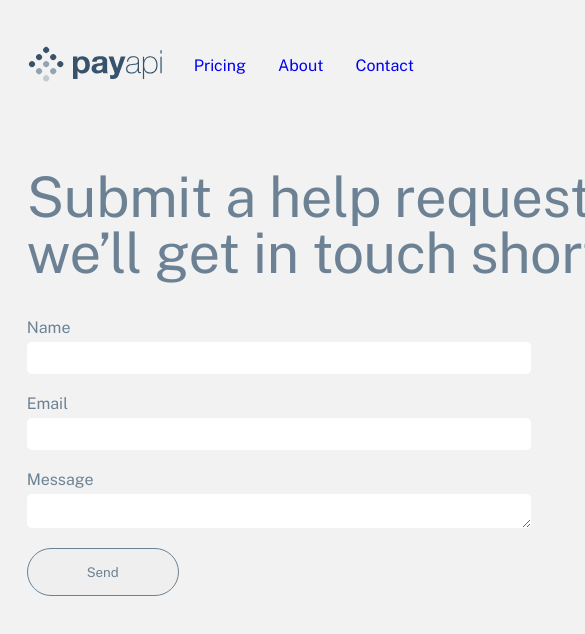
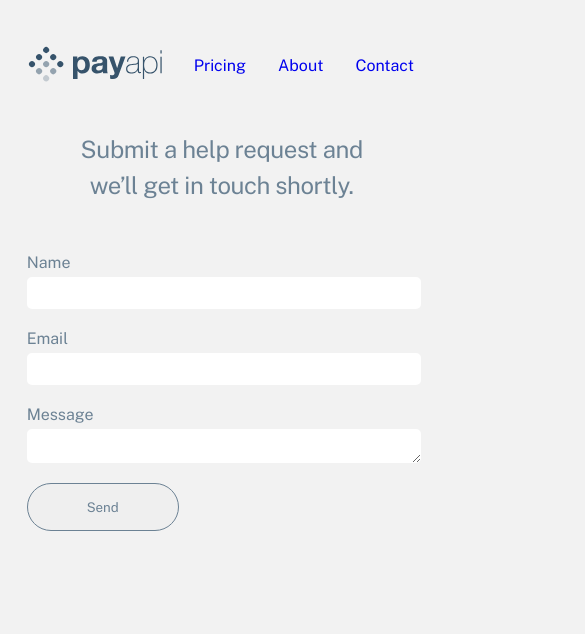
Before and after one commit to shaunvan119/payapi-website, a React (Create React App) app: page /contactUs in a window 390 px wide. Shown: the top 634 px of the page, 585 px wide, since content can reach past the window. Built offline with nearby package versions, Linux system fonts and the light colour scheme.

Commit message:
contact page completed

```diff
--- a/src/components/ContactForm.js
+++ b/src/components/ContactForm.js
@@ -1,6 +1,7 @@
 import React, { useState, useRef } from "react"
 import emailjs from "@emailjs/browser"
 import Header from "./Header";
+
 
 
 
@@ -55,6 +56,7 @@ const ContactForm = () => {
         <div> {result ? <Result/> : null}</div>
         <input className="input-button" type="submit" value="Send" />
       </form>
+
    </div>
   );
 };
--- a/src/index.css
+++ b/src/index.css
@@ -773,6 +773,13 @@ height: 267px;
 
  }
 
+  /*MQ tablet contact us home*/
+
+ .contact-us-header {
+  font-size: 48px;
+
+ }
+
 }
 
  /*MQ mobile home*/
@@ -947,4 +954,30 @@ height: 267px;
   margin-bottom: 100px;
  }
 
+
+ /*MQ mobile contact*/
+
+.form-section-contactus {
+  width: 390px;
+
 }
+
+.input-contact {
+  width: 390px;
+}
+
+
+.contact-us-header {
+  font-size: 24px;
+  line-height: 36px;
+  text-align: center;
+  align-items: center;
+  margin: 0 auto;
+  margin-bottom: 50px;
+}
+
+.circle {
+  display: none;
+}
+
+}
```
